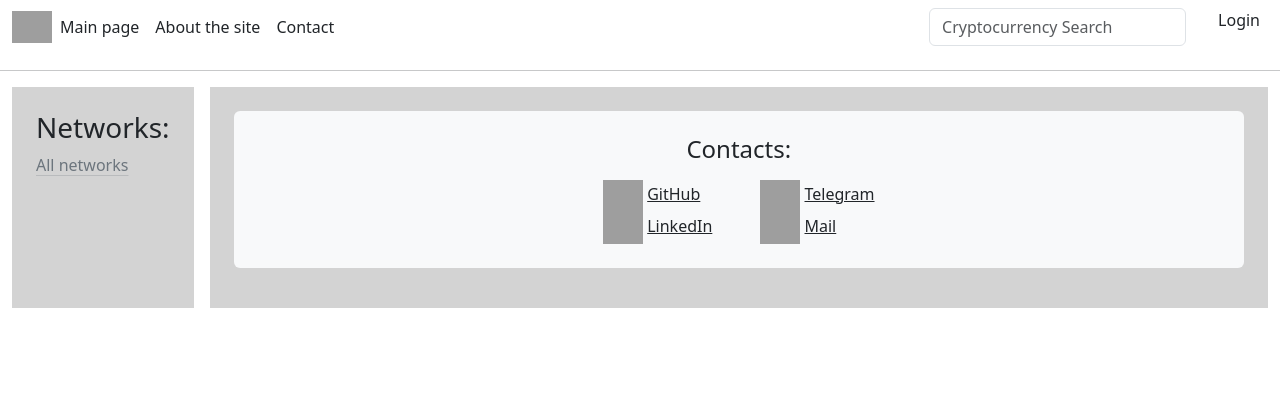
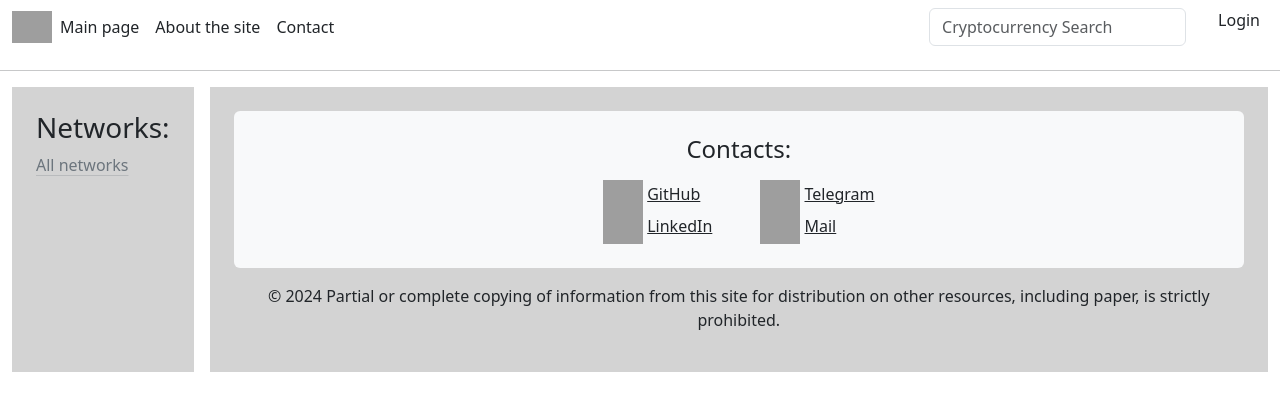
Before and after one commit to ieasycat/sitecrypto, a Django app: page /crypto/contact/ in a window 1280 px wide. Shown: the top 411 px of the page. Run offline with Django 4.2, Linux system fonts and the light colour scheme; data that the repository does not hold is empty; some libraries are stand-ins or nearby versions; grey boxes are pictures that could not be loaded.

Commit message:
Update.html

```diff
--- a/crypto/templates/crypto/contact.html
+++ b/crypto/templates/crypto/contact.html
@@ -30,4 +30,8 @@
         </div>
     </div>
 </div>
+<div class="align-items-center">
+    <p class="text-center">© 2024 Partial or complete copying of information from this site
+        for distribution on other resources, including paper, is strictly prohibited.</p>
+</div>
 {% endblock %}
```
